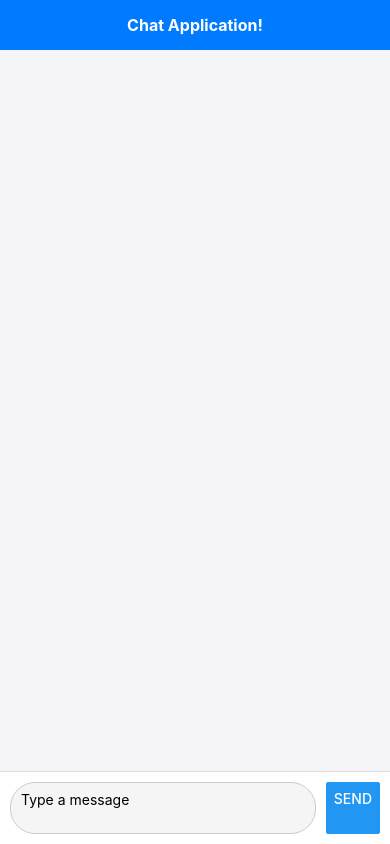
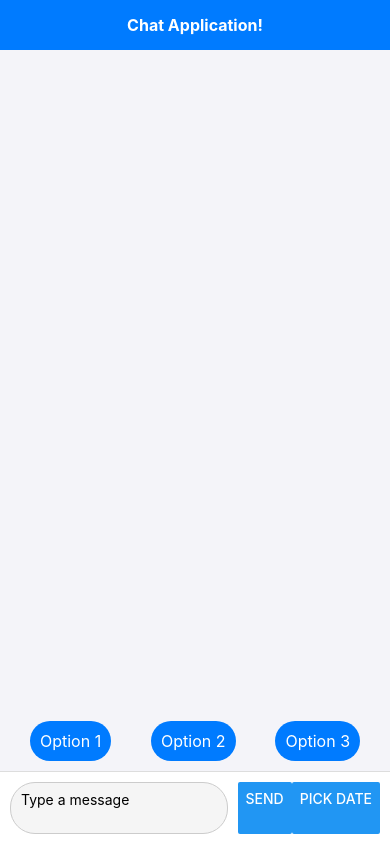
Before and after one commit to rohit8ajm/react-native-learning, a React Native app: screen / in a window 390 px wide. Built offline with nearby package versions, Linux system fonts and the light colour scheme; some icons are missing.

Commit message:
date picker and button choice

```diff
--- a/App.tsx
+++ b/App.tsx
@@ -13,6 +13,7 @@ import {
   Image,
   TouchableOpacity,
 } from 'react-native';
+import DateTimePicker from '@react-native-community/datetimepicker';
 
 interface Message {
   id: string;
@@ -33,6 +34,8 @@ function App(): React.JSX.Element {
   const [messages, setMessages] = useState<Message[]>([]);
   const [message, setMessage] = useState<string>('');
   const [selectedImages, setSelectedImages] = useState<Set<number>>(new Set());
+  const [showDatePicker, setShowDatePicker] = useState(false);
+  const [date, setDate] = useState(new Date());
   const translateY = useRef(new Animated.Value(0)).current;
 
   const sendMessage = () => {
@@ -66,6 +69,17 @@ function App(): React.JSX.Element {
       newSelectedImages.add(index);
     }
     setSelectedImages(newSelectedImages);
+  };
+
+  const handleQuickReply = (reply: string) => {
+    const timestamp = new Date().toLocaleTimeString();
+    const botMessage: Message = {
+      id: Date.now().toString(),
+      text: `Bot: You selected "${reply}"`,
+      type: 'bot',
+      timestamp,
+    };
+    setMessages(prevMessages => [botMessage, ...prevMessages]);
   };
 
   const renderCarousel = ({ item, index, onCheckboxChange, isSelected }: CarouselItemProps) => {
@@ -107,11 +121,25 @@ function App(): React.JSX.Element {
         text: `Bot: ${messages[0].text}`,
         type: 'bot',
         timestamp,
-
       };
       setMessages(prevMessages => [botMessage, ...prevMessages]);
     }
   }, [messages]);
+
+  const handleDateChange = (event: any, selectedDate: Date | undefined) => {
+    setShowDatePicker(false);
+    if (selectedDate) {
+      setDate(selectedDate);
+      const timestamp = new Date().toLocaleTimeString();
+      const botMessage: Message = {
+        id: Date.now().toString(),
+        text: `Bot: You selected ${selectedDate.toLocaleString()}`,
+        type: 'bot',
+        timestamp,
+      };
+      setMessages(prevMessages => [botMessage, ...prevMessages]);
+    }
+  };
 
   return (
     <SafeAreaView style={styles.container}>
@@ -163,6 +191,25 @@ function App(): React.JSX.Element {
         inverted
       />
 
+      {/* Quick Replies */}
+      <View style={styles.quickReplies}>
+        <TouchableOpacity onPress={() => handleQuickReply('Option 1')}>
+          <View style={styles.quickReplyButton}>
+            <Text style={styles.quickReplyText}>Option 1</Text>
+          </View>
+        </TouchableOpacity>
+        <TouchableOpacity onPress={() => handleQuickReply('Option 2')}>
+          <View style={styles.quickReplyButton}>
+            <Text style={styles.quickReplyText}>Option 2</Text>
+          </View>
+        </TouchableOpacity>
+        <TouchableOpacity onPress={() => handleQuickReply('Option 3')}>
+          <View style={styles.quickReplyButton}>
+            <Text style={styles.quickReplyText}>Option 3</Text>
+          </View>
+        </TouchableOpacity>
+      </View>
+
       <View style={styles.inputContainer}>
         <TextInput
           style={styles.input}
@@ -172,7 +219,18 @@ function App(): React.JSX.Element {
           multiline={true}
         />
         <Button title="Send" onPress={sendMessage} />
+        <Button title="Pick Date" onPress={() => setShowDatePicker(true)} />
       </View>
+
+      {/* Date Time Picker */}
+      {showDatePicker && (
+        <DateTimePicker
+          value={date}
+          mode="date"
+          is24Hour={true}
+          onChange={handleDateChange}
+        />
+      )}
     </SafeAreaView>
   );
 }
@@ -199,6 +257,20 @@ const styles = StyleSheet.create({
     marginRight: 10,
     paddingVertical: 8,
     backgroundColor: '#f5f5f5',
+  },
+  quickReplies: {
+    flexDirection: 'row',
+    justifyContent: 'space-around',
+    padding: 10,
+  },
+  quickReplyButton: {
+    backgroundColor: '#007bff',
+    padding: 10,
+    borderRadius: 25,
+  },
+  quickReplyText: {
+    color: 'white',
+    fontSize: 16,
   },
   messageContainer: {
     padding: 15,
@@ -241,7 +313,7 @@ const styles = StyleSheet.create({
     marginTop: 5,
   },
   rightAlignText: {
-    textAlign: 'right', // Align text to the right
+    textAlign: 'right',
   },
   carouselList: {
     maxHeight: 150, // Ensure carousel images don't elongate the message
--- a/package.json
+++ b/package.json
@@ -10,6 +10,7 @@
     "test": "jest"
   },
   "dependencies": {
+    "@react-native-community/datetimepicker": "^8.2.0",
     "@react-native-vector-icons/common": "^11.0.0",
     "@react-native-vector-icons/evil-icons": "^1.10.1",
     "@react-native-vector-icons/fontawesome6": "^6.7.1",
```
Also changed, not shown: 1 other file (tests, documents, lock files or other folders).
